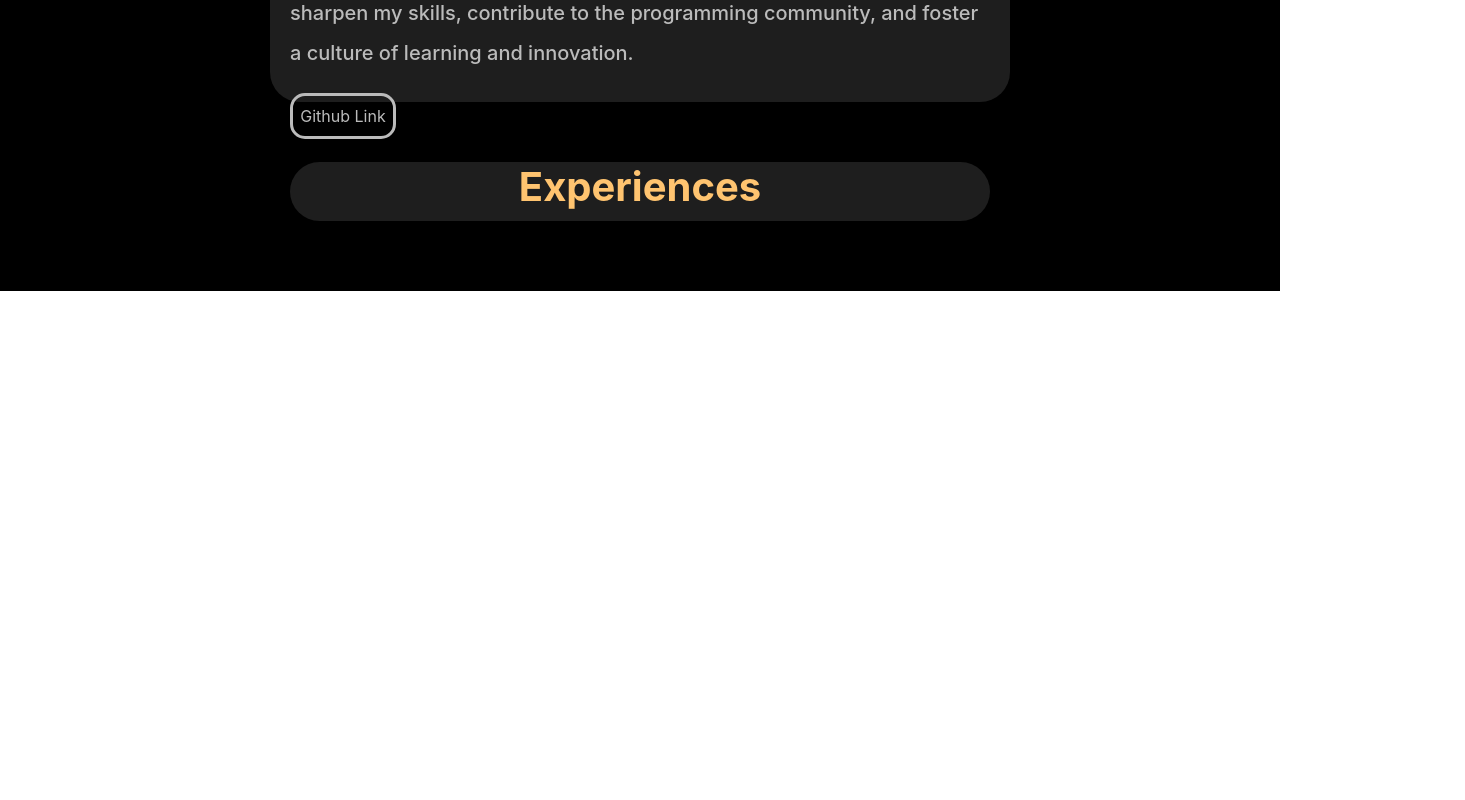
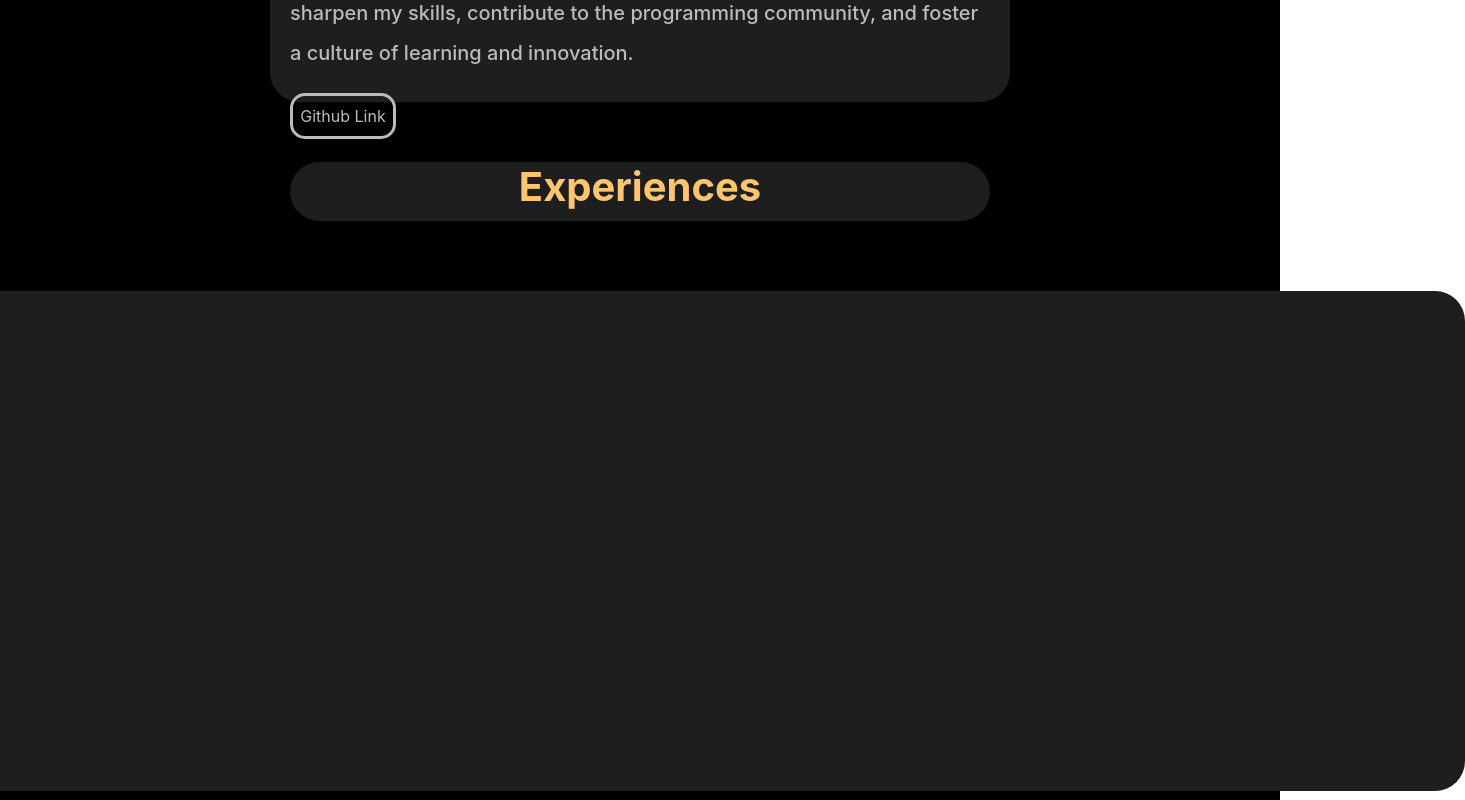
Before and after one commit to fullstakdeveloper/Personal-Website, a React (Create React App) app in the folder personalwebsite/: page / in a window 1280 px wide. Shown: the part 3640-4440 px from the top of the page, 1465 px wide, since content can reach past the window. Before the commit the page ends 3931 px from the top, so only its background shows below. Built offline with nearby package versions, Linux system fonts and the light colour scheme; the HTML template or start-up script is replaced by a standard one.

Commit message:
added some more stuff, i must add animations

```diff
--- a/personalwebsite/src/comps/exp.css
+++ b/personalwebsite/src/comps/exp.css
@@ -1,5 +1,8 @@
  .exp {
     color: white;
+    display: flex;
+    flex-direction: column;
+    align-items: center;
  }
 
  .exp .title4 {
@@ -11,8 +14,16 @@
    margin-bottom: 70px;
    border-radius: 30px;
    padding-bottom: 10px;
-   /* border: solid 3px rgb(255, 196, 112); */
    display: flex;
    align-items: center;
    justify-content: center;
  }
+
+ .exp .box1, .box2 {
+  display: flex;
+  width: 1650px;
+  height: 500px;
+  border-radius: 30px;
+  background-color: rgb(30, 30, 30);
+  margin-bottom: 20px;
+ }
--- a/personalwebsite/src/comps/exp.js
+++ b/personalwebsite/src/comps/exp.js
@@ -5,6 +5,16 @@ function Exp() {
     return (
         <div className = 'exp'>
             <h1 className = "title4">Experiences</h1>
+            <div className = "box1">
+
+
+            </div>
+
+
+            <div className = 'box2'>
+
+
+            </div>
         </div>
     );
 }
--- a/personalwebsite/src/comps/project.js
+++ b/personalwebsite/src/comps/project.js
@@ -30,11 +30,6 @@ function Project() {
                     </motion.div>
                 </div>
 
-                <div className = 'column2'>
-                    <div id='c3'></div>
-                    <div if='c4'></div>
-
-                </div>
             </div>
 
 
```
